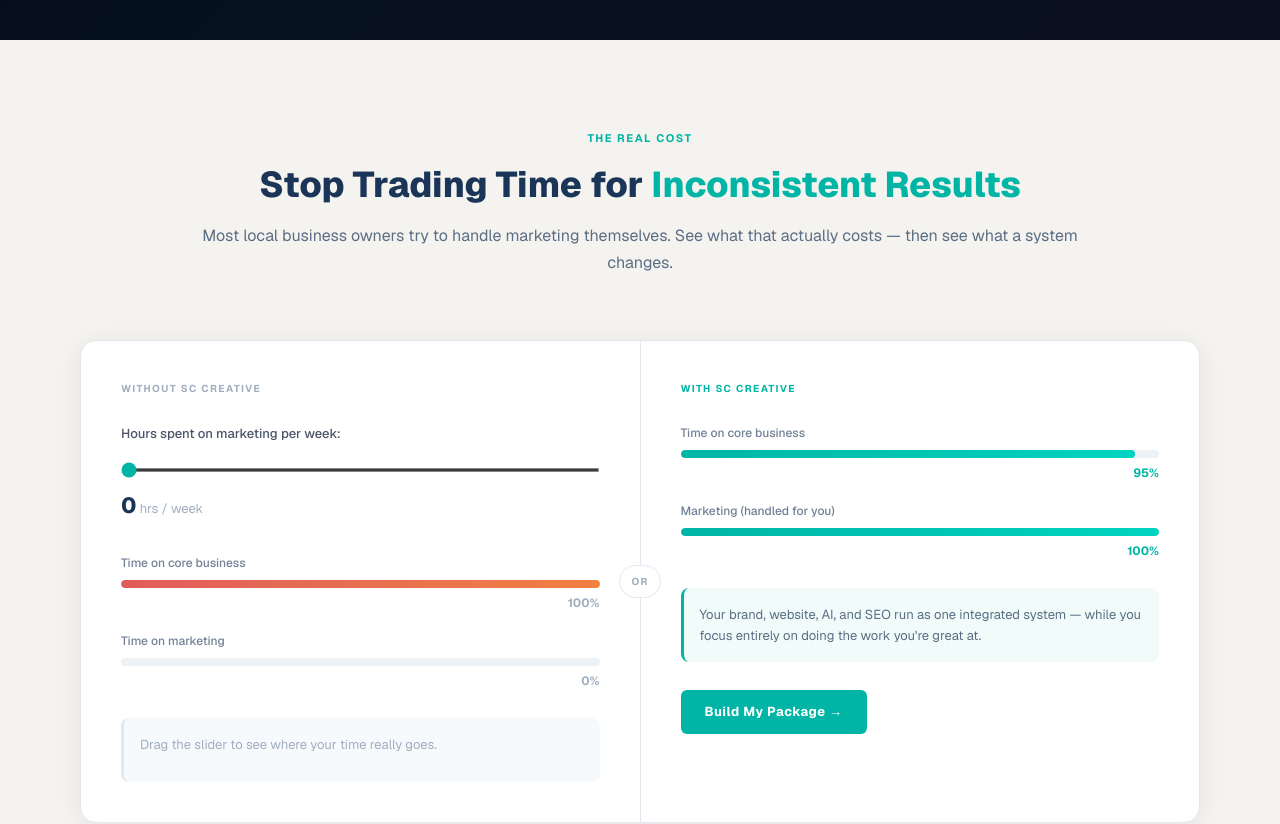
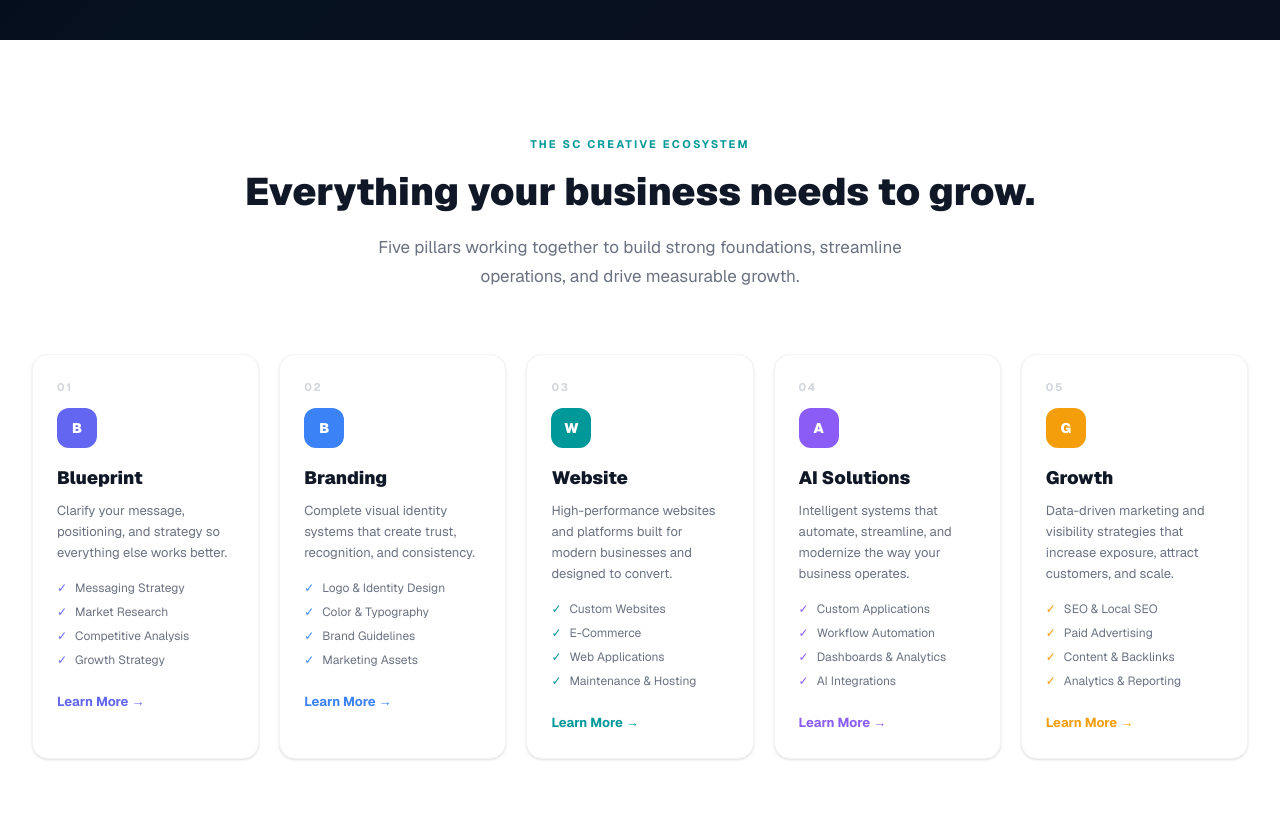
Before and after one commit to 4samcole1/sc-creative, a Next.js app: page / in a window 1280 px wide. Shown: the part 680-1504 px from the top of the page. Built offline with nearby package versions, Linux system fonts and the light colour scheme; no server answers; the database is empty.

Commit message:
feat: replace Systems slider with Ecosystem 5-pillar cards

```diff
--- a/src/components/sections/Systems.tsx
+++ b/src/components/sections/Systems.tsx
@@ -1,118 +1,97 @@
-'use client'
+// src/components/sections/Systems.tsx
 import Link from 'next/link'
-import { useState } from 'react'
 
-const MAX_HRS = 20
+const pillars = [
+  {
+    num: '01',
+    title: 'Blueprint',
+    description: 'Clarify your message, positioning, and strategy so everything else works better.',
+    bullets: ['Messaging Strategy', 'Market Research', 'Competitive Analysis', 'Growth Strategy'],
+    href: '/services/brand-blueprint',
+    iconBg: '#6366f1',
+  },
+  {
+    num: '02',
+    title: 'Branding',
+    description: 'Complete visual identity systems that create trust, recognition, and consistency.',
+    bullets: ['Logo & Identity Design', 'Color & Typography', 'Brand Guidelines', 'Marketing Assets'],
+    href: '/services/visual-branding',
+    iconBg: '#3b82f6',
+  },
+  {
+    num: '03',
+    title: 'Website',
+    description: 'High-performance websites and platforms built for modern businesses and designed to convert.',
+    bullets: ['Custom Websites', 'E-Commerce', 'Web Applications', 'Maintenance & Hosting'],
+    href: '/services/website-design',
+    iconBg: '#009898',
+  },
+  {
+    num: '04',
+    title: 'AI Solutions',
+    description: 'Intelligent systems that automate, streamline, and modernize the way your business operates.',
+    bullets: ['Custom Applications', 'Workflow Automation', 'Dashboards & Analytics', 'AI Integrations'],
+    href: '/services/ai-systems',
+    iconBg: '#8b5cf6',
+  },
+  {
+    num: '05',
+    title: 'Growth',
+    description: 'Data-driven marketing and visibility strategies that increase exposure, attract customers, and scale.',
+    bullets: ['SEO & Local SEO', 'Paid Advertising', 'Content & Backlinks', 'Analytics & Reporting'],
+    href: '/services/growth',
+    iconBg: '#f59e0b',
+  },
+]
 
-function getMetrics(hrs: number) {
-  const bizPct = Math.round(100 - hrs * 3.5)
-  const mktPct = Math.round(hrs * 5)
-  const callout =
-    hrs === 0
-      ? 'Drag the slider to see where your time really goes.'
-      : hrs < 5
-      ? `${hrs} hours a week on marketing barely moves the needle — and pulls you away from the work that pays.`
-      : hrs < 10
-      ? `${hrs} hours is real effort. But without a system, it's inconsistent and hard to scale.`
-      : `${hrs} hours a week on marketing is a serious commitment — is it producing serious results?`
-  return { bizPct, mktPct, callout }
-}
-
-export default function Systems() {
-  const [hrs, setHrs] = useState(0)
-  const { bizPct, mktPct, callout } = getMetrics(hrs)
-
+export default function Ecosystem() {
   return (
-    <section id="systems" className="bg-[#f5f3ef] py-[90px]">
-      <div className="max-w-[1240px] mx-auto px-[60px]">
-        <div className="text-center max-w-[900px] mx-auto mb-16">
-          <div className="text-[11px] font-bold tracking-[.14em] uppercase text-[#00b5a5] mb-4">The Real Cost</div>
-          <h2 className="text-[clamp(28px,2.8vw,42px)] font-extrabold text-[#1a3557] leading-[1.2] mb-4">
-            Stop Trading Time for <span className="text-[#00b5a5]">Inconsistent Results</span>
+    <section className="bg-white py-24">
+      <div className="max-w-[1500px] mx-auto px-8">
+        <div className="text-center mb-16">
+          <div className="text-[11px] font-bold tracking-[0.2em] uppercase text-[#009898] mb-4">
+            The SC Creative Ecosystem
+          </div>
+          <h2 className="text-[clamp(28px,3vw,48px)] font-black text-gray-900 leading-[1.15] mb-5">
+            Everything your business needs to grow.
           </h2>
-          <p className="text-[16px] text-[#5a6e84] leading-[1.7]">
-            Most local business owners try to handle marketing themselves. See what that actually costs — then see what a system changes.
+          <p className="text-[17px] text-gray-500 leading-[1.7] max-w-[600px] mx-auto">
+            Five pillars working together to build strong foundations, streamline operations,
+            and drive measurable growth.
           </p>
         </div>
 
-        <div className="grid grid-cols-[1fr_auto_1fr] bg-white border border-[#e2e8f0] rounded-2xl overflow-hidden shadow-[0_4px_24px_rgba(26,53,87,.08)]">
-          <div className="p-10">
-            <div className="text-[10px] font-bold tracking-[.14em] uppercase text-[#a0aec0] mb-7">Without SC Creative</div>
-            <div className="mb-8">
-              <div className="text-[13px] text-[#4a5568] mb-3 font-medium">Hours spent on marketing per week:</div>
-              <input
-                type="range"
-                min={0}
-                max={MAX_HRS}
-                value={hrs}
-                onChange={(e) => setHrs(Number(e.target.value))}
-                className="w-full h-1 rounded-full bg-[#e2e8f0] outline-none cursor-pointer accent-[#00b5a5]"
-              />
-              <div className="text-[13px] text-[#a0aec0] mt-2.5">
-                <span className="text-[22px] font-extrabold text-[#1a3557]">{hrs}</span> hrs / week
+        <div className="grid grid-cols-5 gap-5">
+          {pillars.map((p) => (
+            <div
+              key={p.num}
+              className="bg-white border border-gray-100 rounded-2xl p-6 shadow-sm hover:shadow-xl hover:-translate-y-1 transition-all duration-300 group"
+            >
+              <div className="text-[11px] font-bold tracking-[0.15em] text-gray-300 mb-3">{p.num}</div>
+              <div
+                className="w-10 h-10 rounded-xl flex items-center justify-center mb-4 text-white text-sm font-black"
+                style={{ background: p.iconBg }}
+              >
+                {p.title[0]}
               </div>
+              <h3 className="font-black text-gray-900 text-lg mb-2">{p.title}</h3>
+              <p className="text-gray-500 text-[13px] leading-relaxed mb-4">{p.description}</p>
+              <ul className="space-y-1.5 mb-5">
+                {p.bullets.map((b) => (
+                  <li key={b} className="flex items-center gap-2 text-[12px] text-gray-500">
+                    <span style={{ color: p.iconBg }}>✓</span> {b}
+                  </li>
+                ))}
+              </ul>
+              <Link
+                href={p.href}
+                className="text-[13px] font-bold transition-colors"
+                style={{ color: p.iconBg }}
+              >
+                Learn More →
+              </Link>
             </div>
-            <div className="flex flex-col gap-5">
-              <div>
-                <div className="text-[12px] text-[#718096] font-medium mb-2">Time on core business</div>
-                <div className="h-2 bg-[#edf2f7] rounded-full overflow-hidden">
-                  <div className="h-full rounded-full bg-gradient-to-r from-[#e05c5c] to-[#f08040] transition-all duration-300" style={{ width: `${bizPct}%` }} />
-                </div>
-                <div className="flex justify-end mt-1.5">
-                  <span className="text-[12px] font-bold text-[#a0aec0]">{bizPct}%</span>
-                </div>
-              </div>
-              <div>
-                <div className="text-[12px] text-[#718096] font-medium mb-2">Time on marketing</div>
-                <div className="h-2 bg-[#edf2f7] rounded-full overflow-hidden">
-                  <div className="h-full rounded-full bg-[#cbd5e0] transition-all duration-300" style={{ width: `${mktPct}%` }} />
-                </div>
-                <div className="flex justify-end mt-1.5">
-                  <span className="text-[12px] font-bold text-[#a0aec0]">{mktPct}%</span>
-                </div>
-              </div>
-            </div>
-            <div className={`mt-7 p-4 rounded-lg text-[13px] leading-relaxed min-h-[64px] transition-all border-l-[3px] ${hrs > 0 ? 'bg-[#f7fafc] border-[#e05c5c] text-[#4a5568]' : 'bg-[#f7fafc] border-[#e2e8f0] text-[#a0aec0]'}`}>
-              {callout}
-            </div>
-          </div>
-
-          <div className="w-px bg-[#e2e8f0] flex items-center justify-center">
-            <span className="bg-white border border-[#e2e8f0] text-[#a0aec0] text-[10px] font-bold tracking-widest px-3 py-2 rounded-full">OR</span>
-          </div>
-
-          <div className="p-10">
-            <div className="text-[10px] font-bold tracking-[.14em] uppercase text-[#00b5a5] mb-7">With SC Creative</div>
-            <div className="flex flex-col gap-5 mb-7">
-              <div>
-                <div className="text-[12px] text-[#718096] font-medium mb-2">Time on core business</div>
-                <div className="h-2 bg-[#edf2f7] rounded-full overflow-hidden">
-                  <div className="h-full rounded-full bg-gradient-to-r from-[#00b5a5] to-[#00d4c0]" style={{ width: '95%' }} />
-                </div>
-                <div className="flex justify-end mt-1.5">
-                  <span className="text-[12px] font-bold text-[#00b5a5]">95%</span>
-                </div>
-              </div>
-              <div>
-                <div className="text-[12px] text-[#718096] font-medium mb-2">Marketing (handled for you)</div>
-                <div className="h-2 bg-[#edf2f7] rounded-full overflow-hidden">
-                  <div className="h-full rounded-full bg-gradient-to-r from-[#00b5a5] to-[#00d4c0]" style={{ width: '100%' }} />
-                </div>
-                <div className="flex justify-end mt-1.5">
-                  <span className="text-[12px] font-bold text-[#00b5a5]">100%</span>
-                </div>
-              </div>
-            </div>
-            <div className="text-[13px] text-[#5a6e84] leading-relaxed p-4 bg-[rgba(0,181,165,.06)] rounded-lg border-l-[3px] border-[#00b5a5] mb-7">
-              Your brand, website, AI, and SEO run as one integrated system — while you focus entirely on doing the work you&apos;re great at.
-            </div>
-            <a
-              href="#package-builder"
-              className="inline-block bg-[#00b5a5] text-white text-[13px] font-bold px-6 py-3 rounded-md hover:bg-[#009d8f] transition-colors tracking-[.04em]"
-            >
-              Build My Package →
-            </a>
-          </div>
+          ))}
         </div>
       </div>
     </section>
```
Also changed, not shown: 1 other file (tests, documents, lock files or other folders).
